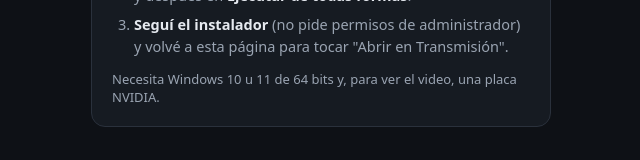
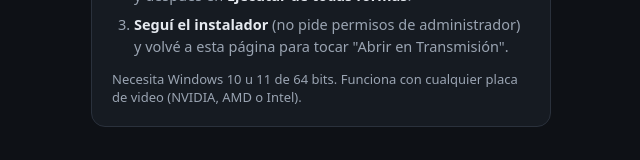
Before and after one commit to Frantejeda1993/transmision-releases, a plain HTML site: page index.html in a window 1280 px wide. Shown: the part 351-511 px from the top of the page, without its empty margins (319-959 px from the left). Drawn offline with Linux system fonts and the light colour scheme.

Commit message:
Página: funciona con cualquier placa de video (0.3.0)

```diff
--- a/index.html
+++ b/index.html
@@ -74,7 +74,7 @@
       <li><b>Abrilo.</b> Si Windows muestra "Windows protegió su PC" (el programa no está firmado), hacé clic en <b>Más información</b> y después en <b>Ejecutar de todas formas</b>.</li>
       <li><b>Seguí el instalador</b> (no pide permisos de administrador) y volvé a esta página para tocar "Abrir en Transmisión".</li>
     </ol>
-    <p class="hint">Necesita Windows 10 u 11 de 64 bits y, para ver el video, una placa NVIDIA.</p>
+    <p class="hint">Necesita Windows 10 u 11 de 64 bits. Funciona con cualquier placa de video (NVIDIA, AMD o Intel).</p>
   </section>
 </main>
 <script>
```
